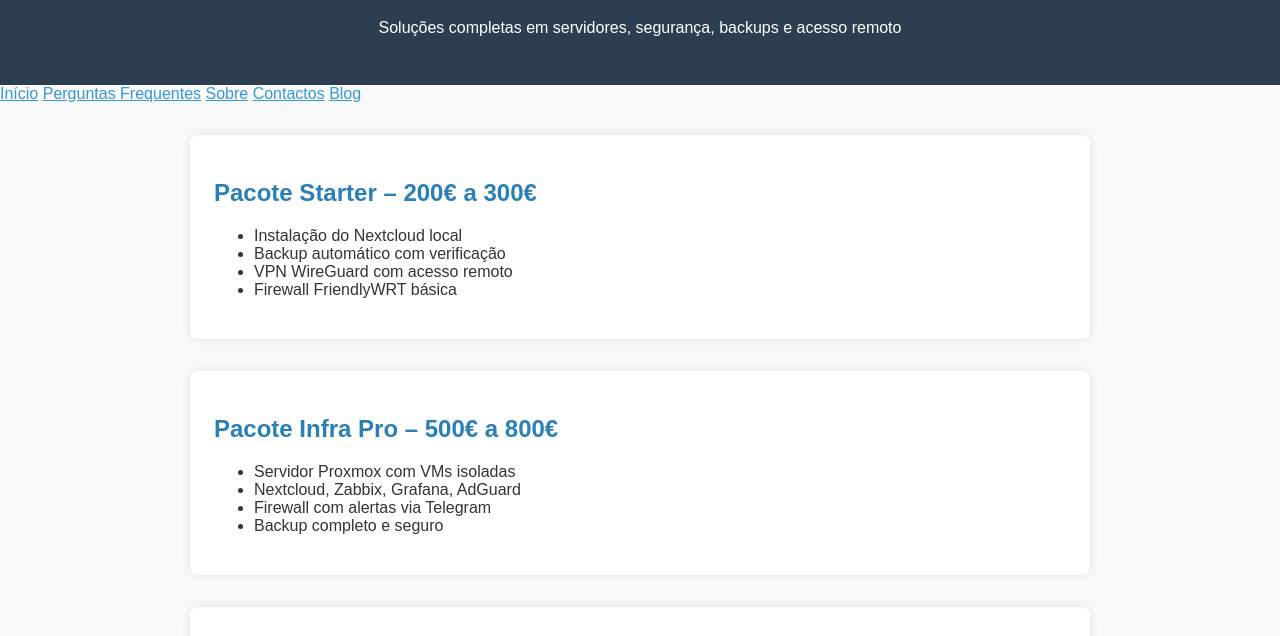
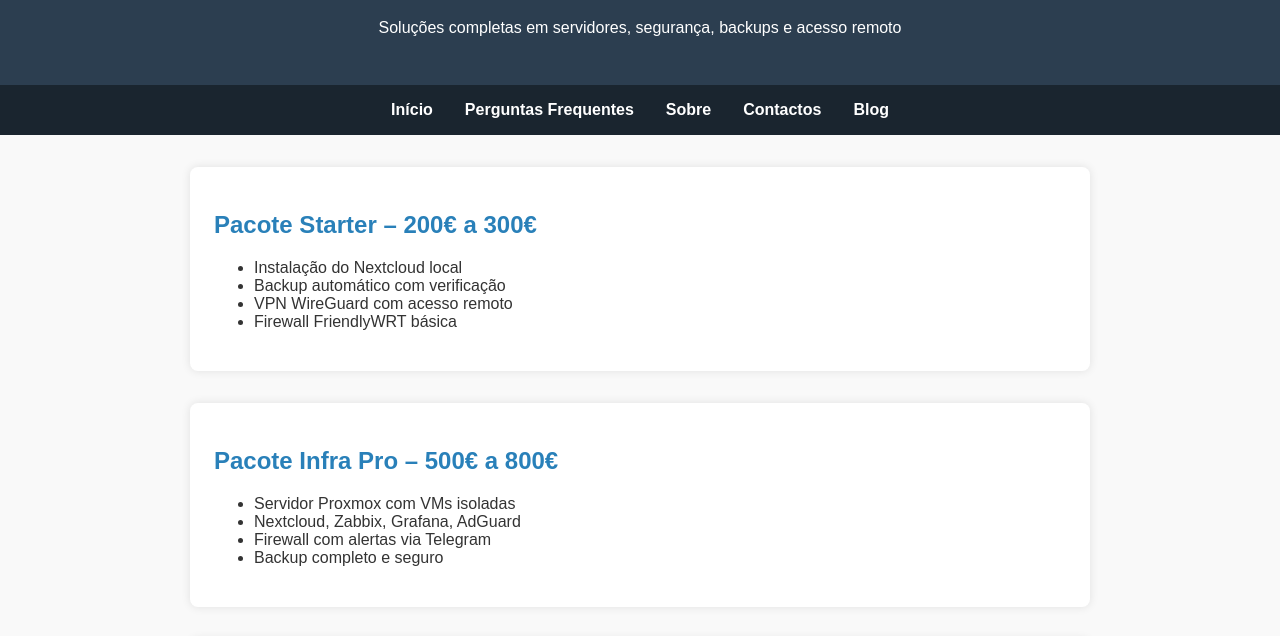
Before and after one commit to leinadri/infraestrutura-ti, a plain HTML site: page index.html in a window 1280 px wide. Shown: the part 93-729 px from the top of the page. Drawn offline with Linux system fonts and the light colour scheme.

Commit message:
Update index.html

```diff
--- a/index.html
+++ b/index.html
@@ -43,6 +43,24 @@
     a {
       color: #3498db;
     }
+    nav {
+  background-color: #1a252f;
+  display: flex;
+  justify-content: center; /* centraliza o menu */
+  gap: 2rem; /* espaçamento entre os links */
+  padding: 1rem 0;
+}
+
+nav a {
+  color: white;
+  text-decoration: none;
+  font-weight: bold;
+}
+
+nav a:hover {
+  text-decoration: underline;
+}
+
   </style>
 </head>
 <body>
```
